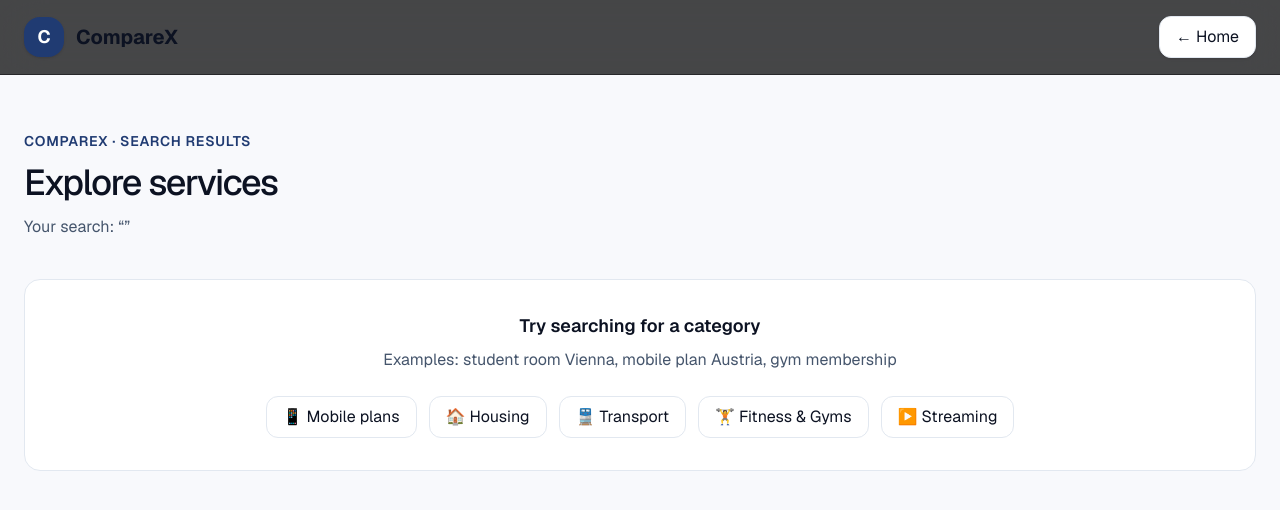
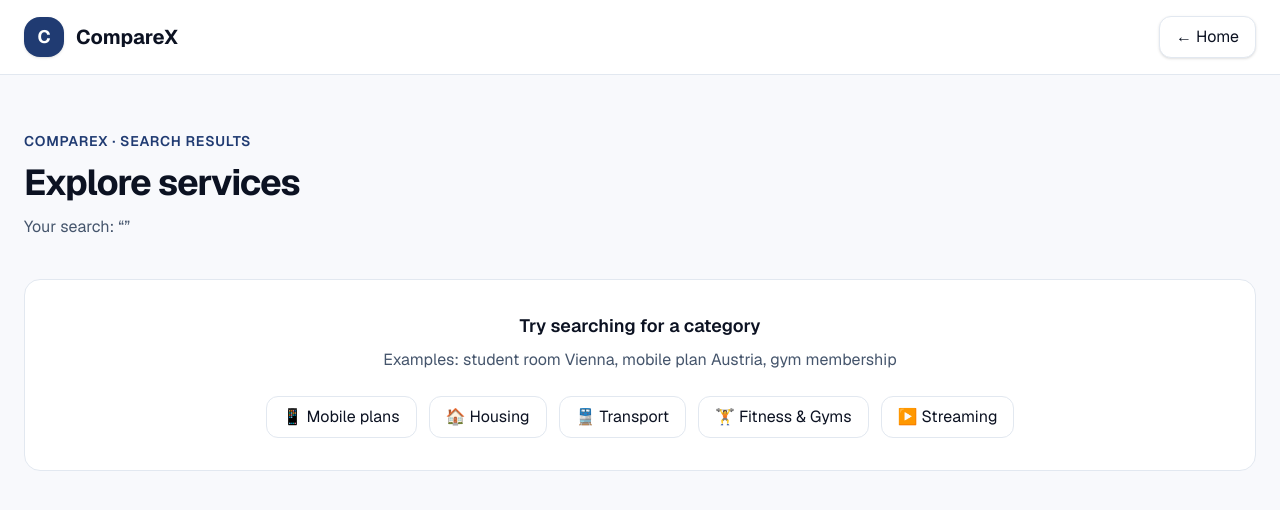
Before and after one commit to pietroconforti-blip/compareX, a Next.js app: page /search in a window 1280 px wide. Shown: the top 510 px of the page. Built offline with nearby package versions, Linux system fonts and the light colour scheme.

Commit message:
Redesign: clean blue & white concept with reorganized homepage flow

```diff
--- a/app/globals.css
+++ b/app/globals.css
@@ -1,16 +1,16 @@
 @import "tailwindcss";
 
 :root {
-  --background: #0a0a0b;
-  --foreground: #f5f5f4;
-  --brand: #e8d5b5;
-  --brand-hover: #d4c09a;
-  --muted: #a8a29e;
-  --border: #27272a;
-  --surface: #141416;
-  --surface-elevated: #1c1c1f;
-  --accent: #c9a87c;
-  --radius: 1.25rem;
+  --background: #ffffff;
+  --foreground: #0f172a;
+  --brand: #1e40af;
+  --brand-hover: #1e3a8a;
+  --brand-soft: #eff6ff;
+  --accent: #3b82f6;
+  --muted: #64748b;
+  --border: #e2e8f0;
+  --surface: #f8fafc;
+  --radius: 1rem;
 }
 
 @theme inline {
@@ -26,76 +26,64 @@ html { scroll-behavior: smooth; }
 
 body {
   margin: 0;
-  background: #0a0a0b;
+  background: #ffffff;
   color: var(--foreground);
   font-family: var(--font-sans);
   -webkit-font-smoothing: antialiased;
   -moz-osx-font-smoothing: grayscale;
 }
 
-body::before {
-  content: "";
-  position: fixed;
-  inset: 0;
-  pointer-events: none;
-  background:
-    radial-gradient(ellipse 80% 50% at 50% -20%, rgb(201 168 124 / 0.08), transparent),
-    radial-gradient(ellipse 60% 40% at 100% 100%, rgb(201 168 124 / 0.04), transparent);
-  z-index: -1;
-}
-
 h1, h2, h3 {
-  letter-spacing: -0.04em;
-  font-weight: 500;
+  letter-spacing: -0.03em;
 }
 
 button, input, select, textarea { font: inherit; }
 
 ::selection {
-  background: #c9a87c;
-  color: #0a0a0b;
+  background: #dbeafe;
+  color: #1e3a8a;
 }
 
 :focus-visible {
-  outline: 2px solid #c9a87c;
+  outline: 2px solid #1e40af;
   outline-offset: 3px;
 }
 
 .card-hover {
-  transition: transform 0.25s ease, border-color 0.25s ease, background-color 0.25s ease;
+  transition: transform 0.2s ease, box-shadow 0.2s ease, border-color 0.2s ease;
 }
 
 .card-hover:hover {
   transform: translateY(-2px);
-  border-color: #3f3f46;
+  box-shadow: 0 8px 24px -4px rgb(30 64 175 / 0.12);
 }
 
 .header-glass {
-  background: rgb(10 10 11 / 0.75);
-  backdrop-filter: blur(20px) saturate(1.2);
-  -webkit-backdrop-filter: blur(20px) saturate(1.2);
-  border-bottom: 1px solid #27272a;
+  background: rgb(255 255 255 / 0.9);
+  backdrop-filter: blur(12px);
+  -webkit-backdrop-filter: blur(12px);
+  border-bottom: 1px solid #e2e8f0;
 }
 
 @keyframes fade-up {
-  from { opacity: 0; transform: translateY(16px); }
+  from { opacity: 0; transform: translateY(8px); }
   to { opacity: 1; transform: translateY(0); }
 }
 
 .animate-fade-up {
-  animation: fade-up 0.7s ease-out both;
+  animation: fade-up 0.5s ease-out both;
 }
 
 details > summary { list-style: none; }
 details > summary::-webkit-details-marker { display: none; }
 
 .badge-best {
-  background: #c9a87c;
-  color: #0a0a0b;
+  background: #1e40af;
+  color: white;
   font-size: 0.65rem;
   font-weight: 600;
-  letter-spacing: 0.06em;
+  letter-spacing: 0.04em;
   text-transform: uppercase;
-  padding: 0.25rem 0.6rem;
+  padding: 0.2rem 0.5rem;
   border-radius: 9999px;
 }
```
